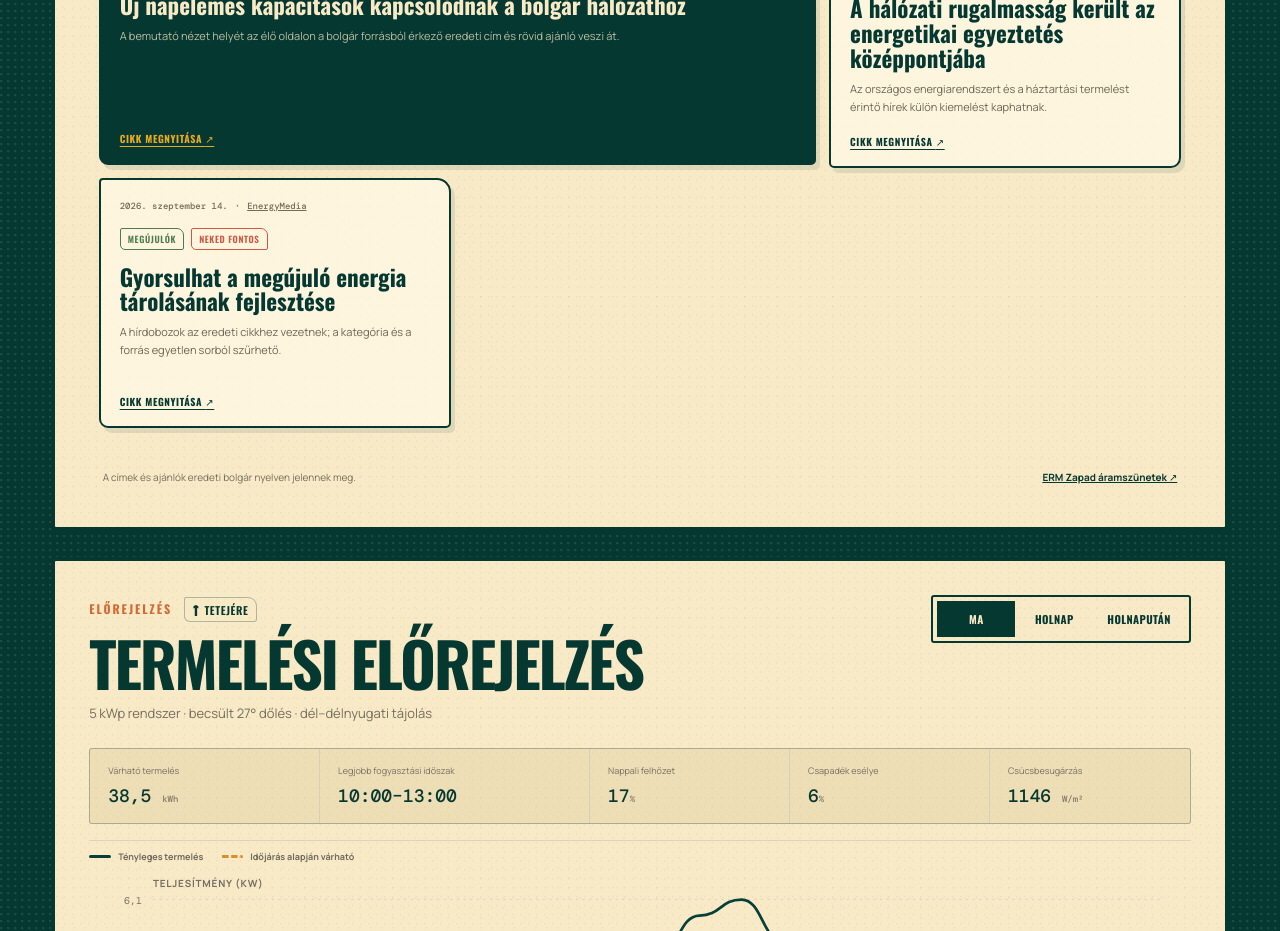
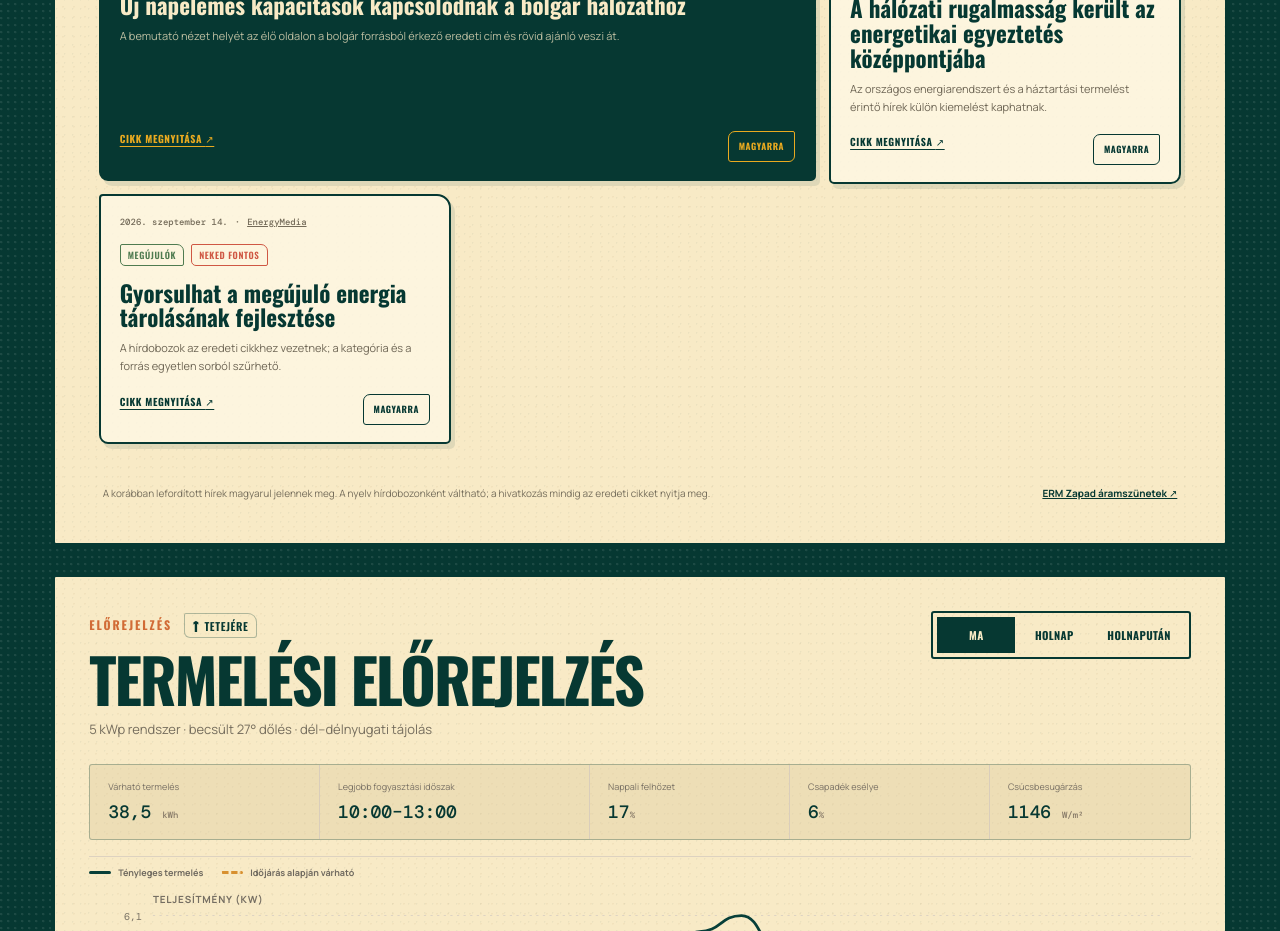
Before and after one commit to pisipite/pasztra-tech, a React (Vite) app: page / in a window 1280 px wide. Shown: the part 2860-3791 px from the top of the page. Built offline with nearby package versions, Linux system fonts and the light colour scheme.

Commit message:
Make news translation opt-in per article

```diff
--- a/src/blocks/news/EnergyNews.tsx
+++ b/src/blocks/news/EnergyNews.tsx
@@ -28,8 +28,20 @@ function FilterButton({ id, label, description, active, onClick }: { id: string;
   return <button type="button" className={active ? "is-active" : ""} aria-pressed={active} aria-describedby={tooltipId} onClick={onClick}><span>{label}</span><span className="energy-news-filter-help" role="tooltip" id={tooltipId}>{description}</span></button>;
 }
 
-function NewsCard({ item, source, lead }: { item: EnergyNewsItem; source?: EnergyNewsSource; lead: boolean }) {
-  const translated = Boolean(item.titleHu && item.summaryHu);
+type NewsCardProps = {
+  item: EnergyNewsItem;
+  source?: EnergyNewsSource;
+  lead: boolean;
+  showOriginal: boolean;
+  translationBusy: boolean;
+  translationDisabled: boolean;
+  translationError?: string;
+  onLanguageToggle: () => void;
+};
+
+function NewsCard({ item, source, lead, showOriginal, translationBusy, translationDisabled, translationError, onLanguageToggle }: NewsCardProps) {
+  const hasTranslation = Boolean(item.titleHu && item.summaryHu);
+  const showingHungarian = hasTranslation && !showOriginal;
   return (
     <article className={`energy-news-card category-${item.category}${lead ? " is-lead" : ""}${item.kind === "outage" ? " is-outage" : ""}`}>
       <div className="energy-news-card__meta">
@@ -43,20 +55,29 @@ function NewsCard({ item, source, lead }: { item: EnergyNewsItem; source?: Energ
       <div className="energy-news-card__labels">
         <span>{NEWS_CATEGORY_LABELS[item.category]}</span>
         {item.important && <i>{item.kind === "outage" ? "Értesítés" : "Neked fontos"}</i>}
-        {translated && <i>Gemini-fordítás</i>}
+        {hasTranslation && <i>{showingHungarian ? "Magyar fordítás" : "Eredeti bolgár"}</i>}
       </div>
-      <h3><a href={item.url} target="_blank" rel="noreferrer" lang={translated ? "hu" : "bg"}>{item.titleHu ?? item.title}</a></h3>
-      <p lang={translated ? "hu" : "bg"}>{item.summaryHu ?? item.summary}</p>
-      <a className="energy-news-card__link" href={item.url} target="_blank" rel="noreferrer">Cikk megnyitása <span aria-hidden="true">↗</span></a>
+      <h3><a href={item.url} target="_blank" rel="noreferrer" lang={showingHungarian ? "hu" : "bg"}>{showingHungarian ? item.titleHu : item.title}</a></h3>
+      <p lang={showingHungarian ? "hu" : "bg"}>{showingHungarian ? item.summaryHu : item.summary}</p>
+      <div className="energy-news-card__actions">
+        <a className="energy-news-card__link" href={item.url} target="_blank" rel="noreferrer">Cikk megnyitása <span aria-hidden="true">↗</span></a>
+        <button type="button" className="energy-news-card__translate" onClick={onLanguageToggle} disabled={translationDisabled} aria-pressed={showingHungarian}>
+          {translationBusy ? "Fordítás…" : showingHungarian ? "Eredeti" : "Magyarra"}
+        </button>
+      </div>
+      {translationError && <small className="energy-news-card__translation-error" role="status">{translationError}</small>}
     </article>
   );
 }
 
-export function EnergyNews({ data }: { data: EnergyNewsData }) {
+export function EnergyNews({ data, onRequestTranslation }: { data: EnergyNewsData; onRequestTranslation?: (item: EnergyNewsItem) => Promise<void> }) {
   const [view, setView] = useState<NewsView>("all");
   const [category, setCategory] = useState<CategoryFilter>("all");
   const [sourceId, setSourceId] = useState("all");
   const [visibleCount, setVisibleCount] = useState(INITIAL_NEWS_LIMIT);
+  const [originalItems, setOriginalItems] = useState<Set<string>>(() => new Set());
+  const [translationPendingId, setTranslationPendingId] = useState<string>();
+  const [translationErrors, setTranslationErrors] = useState<Record<string, string>>({});
   const sourceById = useMemo(() => new Map(data.sources.map((source) => [source.id, source])), [data.sources]);
   const effectiveSourceId = sourceId === "all" || sourceById.has(sourceId) ? sourceId : "all";
   const items = useMemo(() => data.items.filter((item) => (
@@ -88,6 +109,34 @@ export function EnergyNews({ data }: { data: EnergyNewsData }) {
   function selectSource(nextSourceId: string) {
     setSourceId(nextSourceId);
     setVisibleCount(INITIAL_NEWS_LIMIT);
+  }
+
+  async function toggleLanguage(item: EnergyNewsItem) {
+    const hasTranslation = Boolean(item.titleHu && item.summaryHu);
+    if (hasTranslation) {
+      setOriginalItems((current) => {
+        const next = new Set(current);
+        if (next.has(item.id)) next.delete(item.id);
+        else next.add(item.id);
+        return next;
+      });
+      return;
+    }
+    if (!onRequestTranslation || translationPendingId) return;
+    setTranslationPendingId(item.id);
+    setTranslationErrors((current) => ({ ...current, [item.id]: "" }));
+    try {
+      await onRequestTranslation(item);
+      setOriginalItems((current) => {
+        const next = new Set(current);
+        next.delete(item.id);
+        return next;
+      });
+    } catch (error) {
+      setTranslationErrors((current) => ({ ...current, [item.id]: error instanceof Error ? error.message : "A fordítás nem sikerült." }));
+    } finally {
+      setTranslationPendingId(undefined);
+    }
   }
 
   return (
@@ -125,11 +174,11 @@ export function EnergyNews({ data }: { data: EnergyNewsData }) {
       {data.outage?.alert && <a className="energy-news-outage" href={data.outage.sourceUrl} target="_blank" rel="noreferrer"><strong>ERM Zapad értesítés</strong><span>A tervezett áramszünet részletei a szolgáltató oldalán ellenőrizhetők.</span><i aria-hidden="true">→</i></a>}
 
       {items.length > 0
-        ? <><div className="energy-news-grid">{visibleItems.map((item, index) => <NewsCard item={item} source={sourceById.get(item.sourceId)} lead={index === 0} key={item.id} />)}</div>{remainingCount > 0 && <button type="button" className="energy-news-load-more" onClick={() => setVisibleCount((current) => current + NEWS_LOAD_STEP)}>Továbbiak betöltése <span>+{Math.min(NEWS_LOAD_STEP, remainingCount)}</span></button>}</>
+        ? <><div className="energy-news-grid">{visibleItems.map((item, index) => <NewsCard item={item} source={sourceById.get(item.sourceId)} lead={index === 0} showOriginal={originalItems.has(item.id)} translationBusy={translationPendingId === item.id} translationDisabled={Boolean(translationPendingId && translationPendingId !== item.id) || (!item.titleHu && !onRequestTranslation)} translationError={translationErrors[item.id]} onLanguageToggle={() => void toggleLanguage(item)} key={item.id} />)}</div>{remainingCount > 0 && <button type="button" className="energy-news-load-more" onClick={() => setVisibleCount((current) => current + NEWS_LOAD_STEP)}>Továbbiak betöltése <span>+{Math.min(NEWS_LOAD_STEP, remainingCount)}</span></button>}</>
         : <div className="energy-news-empty"><strong>{selectedSource?.status === "setup-required" ? "Az ERM Zapad még nincs beállítva." : "Nincs találat ebben a nézetben."}</strong><span>{selectedSource?.status === "setup-required" ? "A helyi tervezett áramszünetekhez add meg az ITN- vagy POD-azonosítót a GitHub titkai között." : "Válassz másik kategóriát vagy forrást."}</span></div>}
 
       <footer className="energy-news__foot">
-        <span>{data.translation?.status === "translated" ? "A magyar címeket és ajánlókat a Google Gemini automatikusan fordította; a hivatkozás az eredeti cikket nyitja meg." : "A címek és ajánlók eredeti bolgár nyelven jelennek meg."}</span>
+        <span>A korábban lefordított hírek magyarul jelennek meg. A nyelv hírdobozonként váltható; a hivatkozás mindig az eredeti cikket nyitja meg.</span>
         <a href={data.outage?.sourceUrl ?? "https://ermzapad.bg/bg/za-klienta/prekusvania/"} target="_blank" rel="noreferrer">ERM Zapad áramszünetek ↗</a>
       </footer>
     </section>
--- a/src/blocks/news/news.css
+++ b/src/blocks/news/news.css
@@ -196,6 +196,27 @@
 .energy-news-card.is-lead > p { max-width: 720px; color: rgba(248,234,198,.75); }
 .energy-news-card__link { align-self: flex-start; margin-top: auto; color: var(--poster-deep); font: 700 10px "Oswald", Impact, sans-serif; letter-spacing: .06em; text-transform: uppercase; text-underline-offset: 3px; }
 .energy-news-card.is-lead .energy-news-card__link { color: var(--poster-yellow); }
+.energy-news-card__actions { display: flex; align-items: center; justify-content: space-between; gap: 12px; margin-top: auto; }
+.energy-news-card__actions .energy-news-card__link { margin-top: 0; }
+.energy-news-card__translate {
+  flex: 0 0 auto;
+  min-height: 31px;
+  padding: 5px 10px;
+  border: 1px solid currentColor;
+  border-radius: 7px 2px 6px 3px;
+  color: var(--poster-deep);
+  background: transparent;
+  cursor: pointer;
+  font: 700 9px "Oswald", Impact, sans-serif;
+  letter-spacing: .06em;
+  text-transform: uppercase;
+}
+.energy-news-card__translate:hover:not(:disabled) { color: var(--poster-paper-light); background: var(--poster-deep); }
+.energy-news-card.is-lead .energy-news-card__translate { color: var(--poster-yellow); }
+.energy-news-card.is-lead .energy-news-card__translate:hover:not(:disabled) { color: var(--poster-deep); background: var(--poster-yellow); }
+.energy-news-card__translate:disabled { cursor: wait; opacity: .5; }
+.energy-news-card__translation-error { display: block; margin-top: 9px; color: var(--poster-coral); font-size: 9px; line-height: 1.4; }
+.energy-news-card.is-lead .energy-news-card__translation-error { color: #f4aa94; }
 .energy-news-load-more {
   display: flex;
   align-items: center;
--- a/src/main.tsx
+++ b/src/main.tsx
@@ -21,8 +21,8 @@ import { rangeForPeriod } from "./dateUtils";
 import { getInitialSettings, storeSettings, type DashboardSettings } from "./dashboardSettings";
 import { makeDemoData } from "./demoData";
 import { formatHeadingDate, formatTime } from "./formatUtils";
-import { dispatchDashboardRefresh, waitForFreshDashboard } from "./githubRefresh";
-import type { BulgariaEnergyMixData, DashboardData, DataConnection, EnergyNewsData, PeriodKey } from "./types";
+import { dispatchDashboardRefresh, dispatchNewsTranslation, waitForFreshDashboard, waitForNewsTranslation } from "./githubRefresh";
+import type { BulgariaEnergyMixData, DashboardData, DataConnection, EnergyNewsData, EnergyNewsItem, PeriodKey } from "./types";
 import { usePeriodSelection } from "./usePeriodSelection";
 import "./styles.css";
 
@@ -183,6 +183,19 @@ function App() {
     setSettingsOpen(false);
   };
 
+  const translateNewsItem = useCallback(async (item: EnergyNewsItem) => {
+    if (!settings.githubToken) {
+      setSettingsOpen(true);
+      throw new Error("A fordításhoz add meg a GitHub frissítési tokent az Adatkapcsolat panelen.");
+    }
+    if (!settings.live || !settings.endpoint) {
+      throw new Error("A fordítás csak az élő hírfolyamban érhető el.");
+    }
+    await dispatchNewsTranslation(settings.githubToken, item.url);
+    const next = await waitForNewsTranslation(dataFileUrl(settings.endpoint, DATA_FILES.energyNews), item.url, energyNews.updatedAt);
+    setEnergyNews(next);
+  }, [settings, energyNews.updatedAt]);
+
   const triggerManualRefresh = useCallback(async () => {
     if (manualRefreshState === "starting" || manualRefreshState === "waiting") return;
     if (!settings.githubToken) {
@@ -300,7 +313,7 @@ function App() {
 
         <BulgariaEnergyMix data={bulgariaMix} householdFallback={data.solar.energyChart} />
 
-        <EnergyNews data={energyNews} />
+        <EnergyNews data={energyNews} onRequestTranslation={translateNewsItem} />
 
         <SolarForecast data={data} />
 
--- a/src/types.ts
+++ b/src/types.ts
@@ -156,7 +156,7 @@ export interface EnergyNewsData {
   };
   translation?: {
     provider: string;
-    status: "not-configured" | "translated" | "error";
+    status: "not-configured" | "manual" | "translated" | "error";
     translatedCount?: number;
     error?: string;
   };
```
Also changed, not shown: scripts/news-translation.mjs (+21 -10 lines), src/githubRefresh.ts (+35 -3 lines), 2 other files (tests, documents, lock files or other folders).
